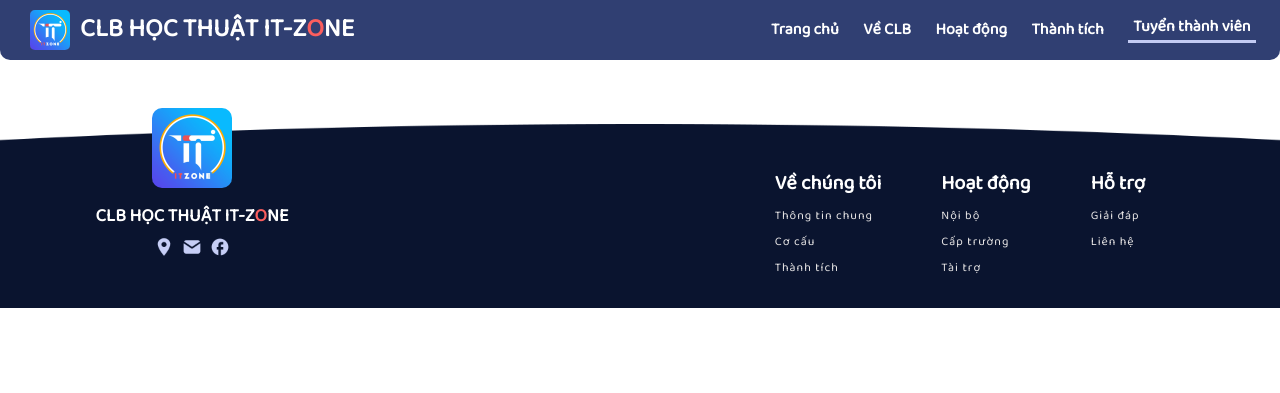
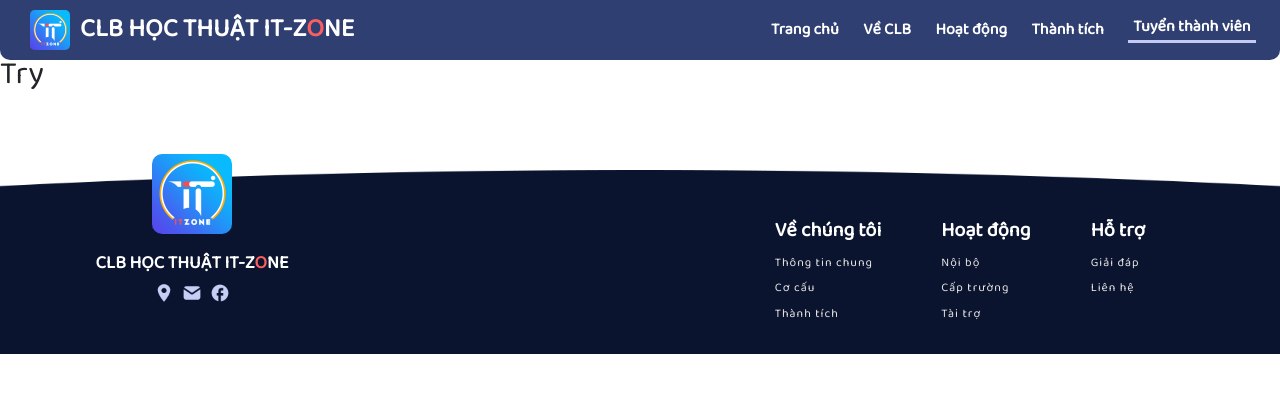
Before and after one commit to Tiendat06/LandingPageITZone, a PHP site: page /recruitment in a window 1280 px wide. Shown: the top 393 px of the page. Run offline with PHP 8.4, Linux system fonts and the light colour scheme; some libraries are stand-ins or nearby versions.

Commit message:
Test pushing 2

```diff
--- a/views/site/recruitment.php
+++ b/views/site/recruitment.php
@@ -2,4 +2,5 @@
 ?>
 <div class="recruitment">
     <h1>Hehehehe Recruitment Test pushing</h1>
+    <h2>Try</h2>
 </div>
```
